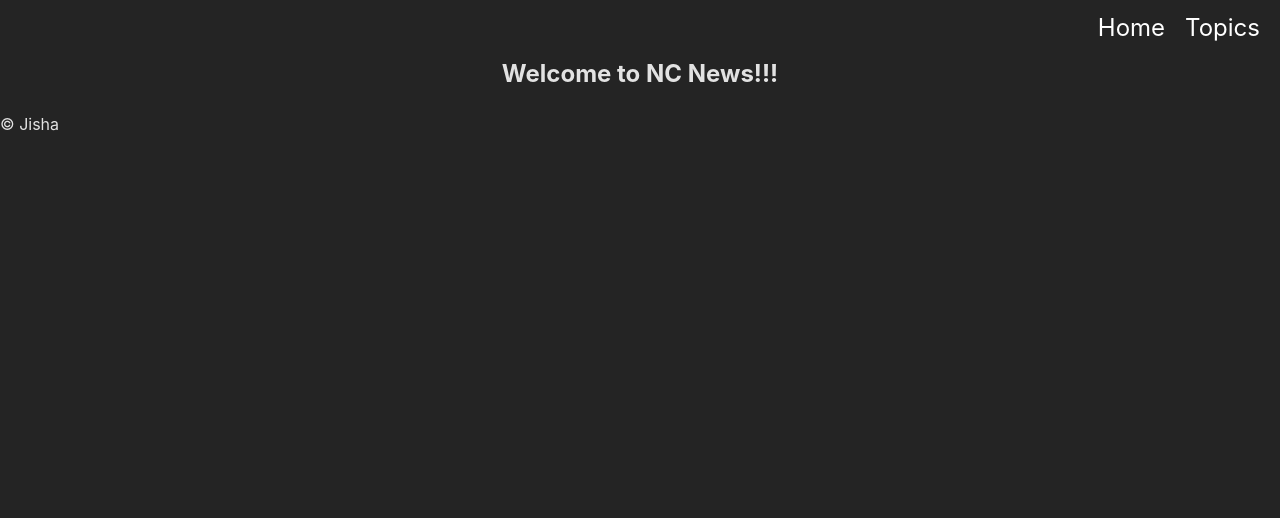
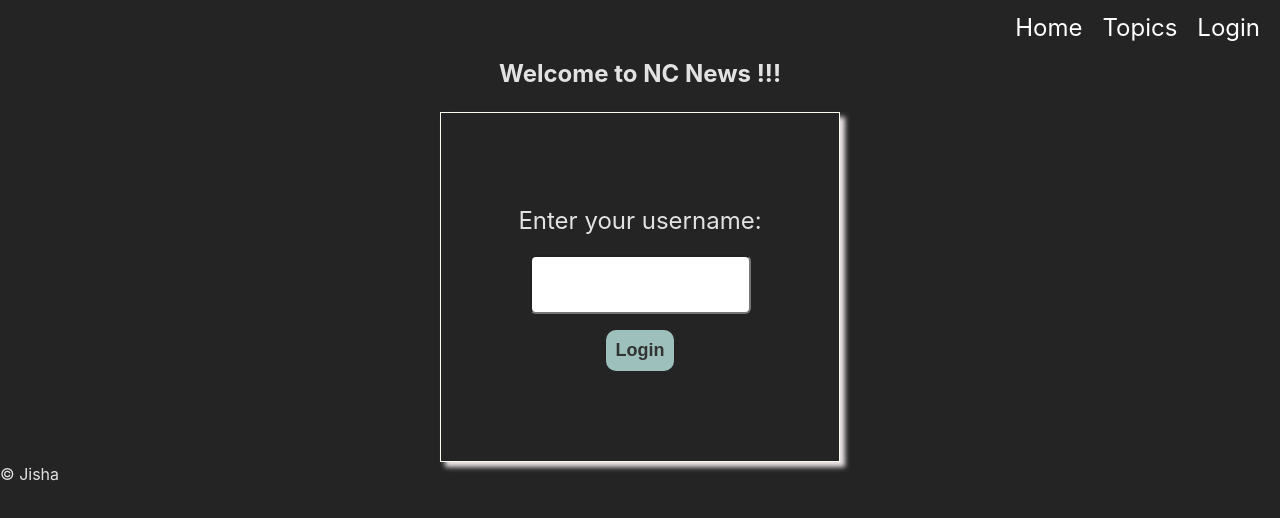
Before and after one commit to jishajohn88/fe-nc-news, a React (Vite) app: page /login in a window 1280 px wide. Shown: the top 518 px of the page. Built offline with nearby package versions, Linux system fonts and the light colour scheme.

Commit message:
Task-8/Post new comment

```diff
--- a/api.js
+++ b/api.js
@@ -30,10 +30,21 @@ const updateArticleByDecrementVotes = (article_id) => {
   return api.patch(`articles/${article_id}`,{inc_votes : -1})
 }
 
+const getUsers = () => {
+  return api.get(`/users`).then(({data})=>{
+    return data.users
+  })
+}
+
+const postComment = (newComment,article_id) => {
+  return api.post(`articles/${article_id}/comments`,newComment)
+}
 export {
   getArticlesByCreateDate,
   getArticleById,
   getCommentsByArticleId,
   updateArticleByIncrementVotes,
-  updateArticleByDecrementVotes
+  updateArticleByDecrementVotes,
+  getUsers,
+  postComment
 };
--- a/src/App.css
+++ b/src/App.css
@@ -132,3 +132,82 @@ h5 {
   padding: 5px;
   color: #f7f7f2;
 }
+.login-form {
+  display: flex;
+  border: 1px solid #f8fcee;
+  box-shadow: 5px 5px 5px #eee5e9;
+  flex-direction: column;
+  align-items: center;
+  gap: 1rem;
+  font-size: x-large;
+  height: 350px;
+  width: 400px;
+  justify-content: center;
+  margin: auto;
+  input {
+    padding: 20px;
+    border-radius: 6px;
+  }
+  button {
+    padding: 10px;
+    font-weight: bold;
+    border-radius: 10px;
+    background-color: #9dc0bc;
+    color: #333333;
+    border: none;
+    font-size: large;
+  }
+}
+.vote-success,
+.vote-unsuccess{
+  margin-top: 10px;
+  width: 300px;
+  background-color: #d5d6aa;
+  color: #333333;
+  font-size: medium;
+}
+.post-form {
+  display: grid;
+  grid-template-columns: auto auto;
+  grid-template-rows: auto auto auto;
+  padding: 30px;
+  font-size: x-large;
+  grid-gap: 6px;
+  justify-items: center;
+  justify-content: center;
+  align-content: center;
+  align-items: center;
+  max-width: 40vw;
+  margin: auto;
+  input {
+    width: 20vw;
+    height: 7vh;
+    margin-top: 10px;
+    margin-bottom: 20px;
+    border-radius: 10px;
+    padding-left: 20px;
+    color: white;
+  }
+  textarea {
+    width: 20vw;
+    height: 10vw;
+    padding: 20px;
+  }
+  button {
+    padding: 10px;
+    margin: 10px;
+    border-radius: 15px;
+    grid-column-start: 2;
+    width: 10vw;
+    font-size: medium;
+    font-weight: bolder;
+    cursor: pointer;
+  }
+}
+.comment-success {
+  text-align: center;
+  font-size: x-large;
+}
+.comments-container {
+  width:-webkit-fill-available;
+}
--- a/src/App.jsx
+++ b/src/App.jsx
@@ -4,6 +4,8 @@ import "./App.css";
 import Header from "./components/Header";
 import SingleArticle from "./components/SingleArticle";
 import Footer from "./components/Footer";
+import Login from "./components/Login";
+import LoggedOut from "./components/LoggedOut";
 
 function App() {
   return (
@@ -12,6 +14,8 @@ function App() {
       <Routes>
         <Route path="/" element={<Homepage />}></Route>
         <Route path="/articles/:article_id" element={<SingleArticle/>}></Route>
+        <Route path="/login" element={<Login/>}></Route>
+        <Route path="/logout" element={<LoggedOut/>}></Route>
       </Routes>
       <Footer />
     </section>
--- a/src/components/Header.jsx
+++ b/src/components/Header.jsx
@@ -1,15 +1,33 @@
-import { Link } from "react-router-dom"
+import { useContext, useState } from "react";
+import { Link, useNavigate } from "react-router-dom";
+import { UserContext } from "../contexts/User";
+import { LoggedInContext } from "../contexts/LoggedUser";
 
 const Header = () => {
+  const { loggedInUser } = useContext(UserContext);
+  const { loggedIn, setLoggedIn } = useContext(LoggedInContext);
+  const navigate = useNavigate();
+  function handleClick(e) {
+    e.preventDefault();
+    setLoggedIn(false);
+    navigate("/logout");
+  }
   return (
     <>
       <nav className="nav-section">
         <Link to="/">Home</Link>
         <Link to="/topics">Topics</Link>
+        {loggedIn ? (
+          <Link to="/logout" onClick={handleClick}>
+            Logout
+          </Link>
+        ) : (
+          <Link to="/login">Login</Link>
+        )}
       </nav>
-        <h1> Welcome to NC News!!!</h1>
+      <h1> Welcome to NC News !!! {loggedIn ? loggedInUser : null}</h1>
     </>
-    )
-}
+  );
+};
 
-export default Header
+export default Header;
--- /dev/null
+++ b/src/components/LoggedOut.jsx
@@ -0,0 +1,9 @@
+const LoggedOut = () => {
+  return (
+    <>
+      <h1>You have successfully logged out!!!</h1>
+    </>
+  );
+};
+
+export default LoggedOut;
--- /dev/null
+++ b/src/components/Login.jsx
@@ -0,0 +1,62 @@
+import { useContext, useState } from "react";
+import { getUsers } from "../../api";
+import PostComment from "./PostComment";
+import Loading from "./Loading";
+import { useLocation } from "react-router-dom";
+import { UserContext, UserProvider } from "../contexts/User";
+import { LoggedInContext } from "../contexts/LoggedUser";
+const Login = () => {
+  const [userNameInput, setUserNameInput] = useState("");
+  const [isShowing, setIsShowing] = useState(false);
+  const [isError, setIsError] = useState(false);
+  const [isLoading, setIsLoading] = useState(false);
+  const { loggedIn, setLoggedIn } = useContext(LoggedInContext);
+  const location = useLocation();
+  const articleId = location.state;
+  const { setLoggedInUser } = useContext(UserContext);
+  function handleChangeUsername(event) {
+    setUserNameInput(event.target.value);
+  }
+
+  function handleSubmit(event) {
+    event.preventDefault();
+    setIsLoading(true);
+    setLoggedInUser(userNameInput);
+    getUsers().then((response) => {
+      setIsLoading(false);
+      response.map((user) => {
+        if (user.username === userNameInput) {
+          setLoggedIn(true);
+          setIsShowing(true);
+        } else {
+          setIsError(true);
+        }
+      });
+    });
+  }
+  if (isShowing) {
+    return <PostComment userNameInput={userNameInput} articleId={articleId} />;
+  }
+  if (isLoading) {
+    return <Loading />;
+  } else {
+    return (
+      <>
+        <form className="login-form" onSubmit={handleSubmit}>
+          {isError ? <p>Login unsuccessful</p> : null}
+          <label htmlFor="user-name">Enter your username: </label>
+          <input
+            type="text"
+            name="user-name"
+            id="user-name"
+            onChange={handleChangeUsername}
+            value={userNameInput}
+          ></input>
+          <button>Login</button>
+        </form>
+      </>
+    );
+  }
+};
+
+export default Login;
--- /dev/null
+++ b/src/components/PostComment.jsx
@@ -0,0 +1,53 @@
+import { useState } from "react";
+import { postComment } from "../../api";
+
+const PostComment = (props) => {
+  const { userNameInput, articleId } = props;
+  const [commentBody, setCommentBody] = useState("");
+  const [isSuccess, setIsSuccess] = useState(false);
+
+  function handleSubmit(event) {
+    event.preventDefault();
+    const newComment = {
+      username: userNameInput,
+      body: commentBody,
+    };
+    postComment(newComment, articleId).then(() => {
+      setIsSuccess(true);
+    });
+    setCommentBody("");
+  }
+  function handleChangeCommentBody(event) {
+    setCommentBody(event.target.value);
+  }
+  return (
+    <>
+      <h2>Fill in your comments!!</h2>
+      <form className="post-form">
+        <label htmlFor="user-name">Username</label>
+        <input
+          type="text"
+          name="user-name"
+          id="user-name"
+          value={userNameInput}
+          disabled
+        ></input>
+        <label htmlFor="comment-body">Comments</label>
+        <textarea
+          id="comment-body"
+          name="comment-body"
+          rows="4"
+          cols="50"
+          onChange={handleChangeCommentBody}
+          value={commentBody}
+        ></textarea>
+        <button onClick={handleSubmit}>Post my comment</button>
+      </form>
+      {isSuccess ? (
+        <p className="comment-success">Comment has been posted !!!</p>
+      ) : null}
+    </>
+  );
+};
+
+export default PostComment;
--- a/src/components/SingleArticle.jsx
+++ b/src/components/SingleArticle.jsx
@@ -1,5 +1,5 @@
 import { useEffect, useState } from "react";
-import { useParams } from "react-router-dom";
+import { useParams, useNavigate } from "react-router-dom";
 import { getArticleById, getCommentsByArticleId } from "../../api";
 import Loading from "./Loading";
 import moment from "moment";
@@ -14,6 +14,7 @@ const SingleArticle = () => {
   const [isLoading, setisLoading] = useState(true);
   const [isShowing, setisShowing] = useState(false);
   const [comments, setComments] = useState([]);
+  const navigate = useNavigate();
 
   useEffect(() => {
     setisLoading(true);
@@ -31,6 +32,9 @@ const SingleArticle = () => {
       setComments(comments);
       setisLoading(false);
     });
+  }
+  function handlePostComment() {
+    navigate("/login", { state: article_id });
   }
 
   if (isLoading) {
@@ -59,8 +63,8 @@ const SingleArticle = () => {
             <button className="view-comments" onClick={handleViewComments}>
               {isShowing ? "Hide" : "View"} Comments
             </button>
-            <button className="post-comment">
-              Post comment to the article
+            <button className="post-comment" onClick={handlePostComment}>
+              Add a comment
             </button>
           </article>
           <Expandable isShowing={isShowing}>
--- a/src/components/VoteHandler.jsx
+++ b/src/components/VoteHandler.jsx
@@ -7,12 +7,21 @@ const VoteHandler = (props) => {
   const { singleArticle } = props;
 
   const [countVotes, setCountVotes] = useState(0);
+  const [isError, setIsError] = useState(false);
+  const [isSuccess, setIsSuccess] = useState(false);
 
   function handleIncrementVotes() {
     setCountVotes((currVotes) => {
       return currVotes + 1;
     });
-    updateArticleByIncrementVotes(singleArticle.article_id).catch(() => {
+    updateArticleByIncrementVotes(singleArticle.article_id)
+      .then(() => {
+        setIsSuccess(true);
+        setIsError(false);
+      })
+      .catch(() => {
+        setIsError(true);
+        setIsSuccess(false);
         setCountVotes((currVotes) => {
           return currVotes - 1;
         });
@@ -24,7 +33,14 @@ const VoteHandler = (props) => {
       return currVotes - 1;
     });
 
-    updateArticleByDecrementVotes(singleArticle.article_id).catch(() => {
+    updateArticleByDecrementVotes(singleArticle.article_id)
+      .then(() => {
+        setIsSuccess(true);
+        setIsError(false);
+      })
+      .catch(() => {
+        setIsError(true);
+        setIsSuccess(false);
         setCountVotes((currVotes) => {
           return currVotes + 1;
         });
@@ -43,6 +59,8 @@ const VoteHandler = (props) => {
       >
         {String.fromCharCode(8595)}
       </button>
+      {isError ? <p class="vote-unsuccess">Vote is unsuccessful</p> : null}
+      {isSuccess ? <p class="vote-success">Vote is successful</p> : null}
     </>
   );
 };
--- /dev/null
+++ b/src/contexts/LoggedUser.jsx
@@ -0,0 +1,13 @@
+import { createContext } from "react";
+import { useState } from "react";
+
+export const LoggedInContext = createContext();
+
+export const LoggedInProvider = (props) => {
+  const [loggedIn, setLoggedIn] = useState(false);
+  return (
+    <LoggedInContext.Provider value={{ loggedIn, setLoggedIn }}>
+      {props.children}
+    </LoggedInContext.Provider>
+  );
+};
--- /dev/null
+++ b/src/contexts/User.jsx
@@ -0,0 +1,13 @@
+import { createContext } from "react";
+import { useState } from "react";
+
+export const UserContext = createContext();
+
+export const UserProvider = (props) => {
+  const [loggedInUser, setLoggedInUser] = useState();
+  return (
+    <UserContext.Provider value={{ loggedInUser, setLoggedInUser }}>
+      {props.children}
+    </UserContext.Provider>
+  );
+};
```
Also changed, not shown: src/main.jsx (+14 -8 lines). Lines whose indentation alone changed are shown as unchanged.
